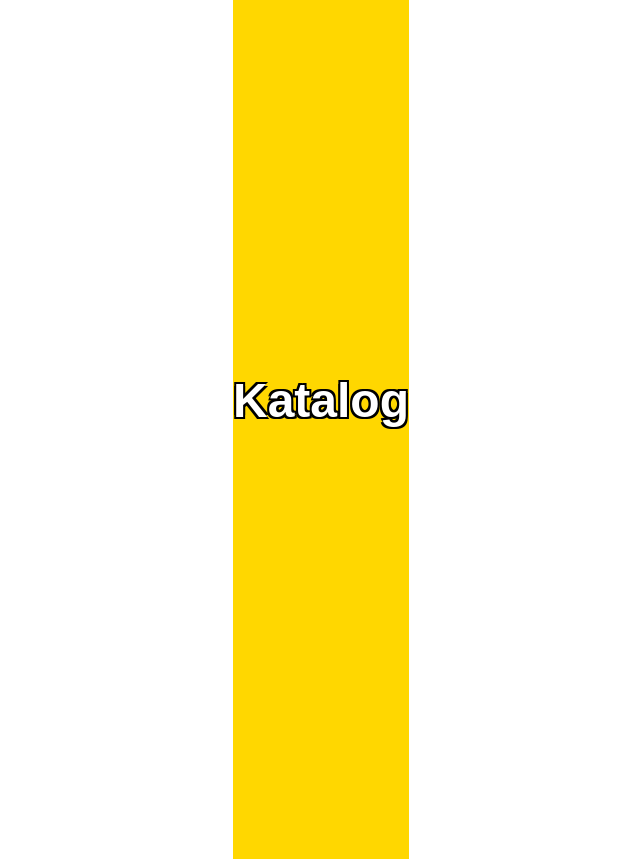
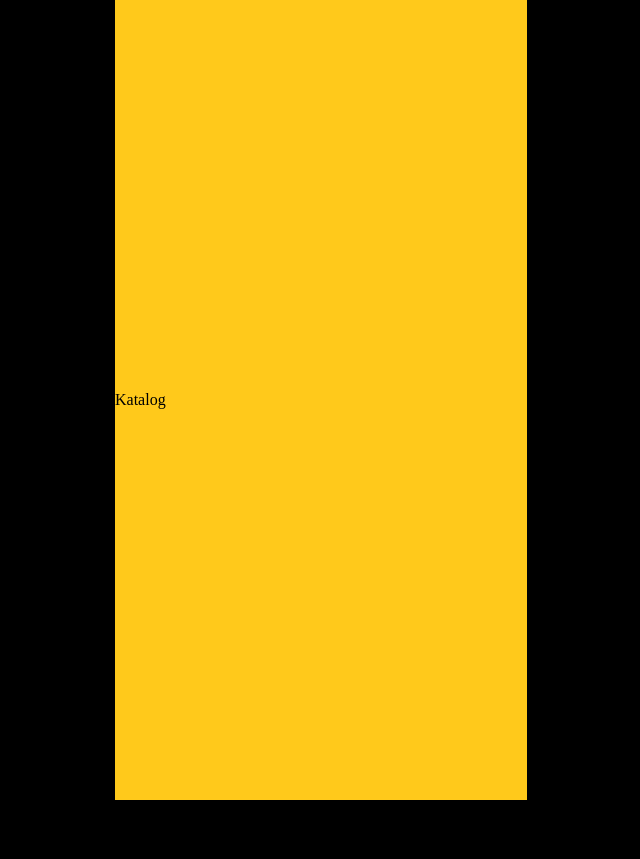
Before and after one commit to andreamoli23/KATA, a plain HTML site: page Html/SplashScreen.html in a window 1280 px wide. Shown: the whole page, without its empty margins (319-959 px from the left). After the commit the page ends 800 px from the top, so only its background shows below. Drawn offline with Linux system fonts and the light colour scheme; files that its build step writes are made by us from their sources.

Commit message:
SplashScreen sin animacion

```diff
--- a/CSS/SplashStyle.css
+++ b/CSS/SplashStyle.css
@@ -1,27 +1,27 @@
-body, html {
-    margin: 0;
-    padding: 0;
+html { background-color: #000;}
+
+body{
+    min-height: 100vh;
+    max-width: 412px;
+    background-color: #FFC91B;
+    margin: 0 auto;
+    font-display: flex;
+    justify-content: center;
+    align-content: center;
+}
+.container {
+    margin: auto;
+    align-items: center;
     display: flex;
-    justify-content: center;
-    align-items: center;
-    height: 100vh;
+}
+.logo img {
+   display: block;
+   max-width: 100%;
+   height: auto;
+   padding: 0px 34px 0px 33px;
+   flex-direction: column;
+   justify-content: center;
+   align-items: center;
+
 
 }
-
-.container {
-    width: 100%;
-    max-width: 412px;
-    height: 917px;
-    background-color: #FFD700; /* Fondo amarillo */
-    display: flex;
-    justify-content: center;
-    align-items: center;
-}
-
-.logo {
-    font-family: Arial, sans-serif;
-    font-weight: bold;
-    font-size: 3em;
-    color: #FFFFFF;
-    text-shadow: 2px 2px 0 #000, -2px -2px 0 #000, -2px 2px 0 #000, 2px -2px 0 #000;
-}
```
Also changed, not shown: Html/Index.html (added, +16 -0 lines), Images/image 1.png (added).
